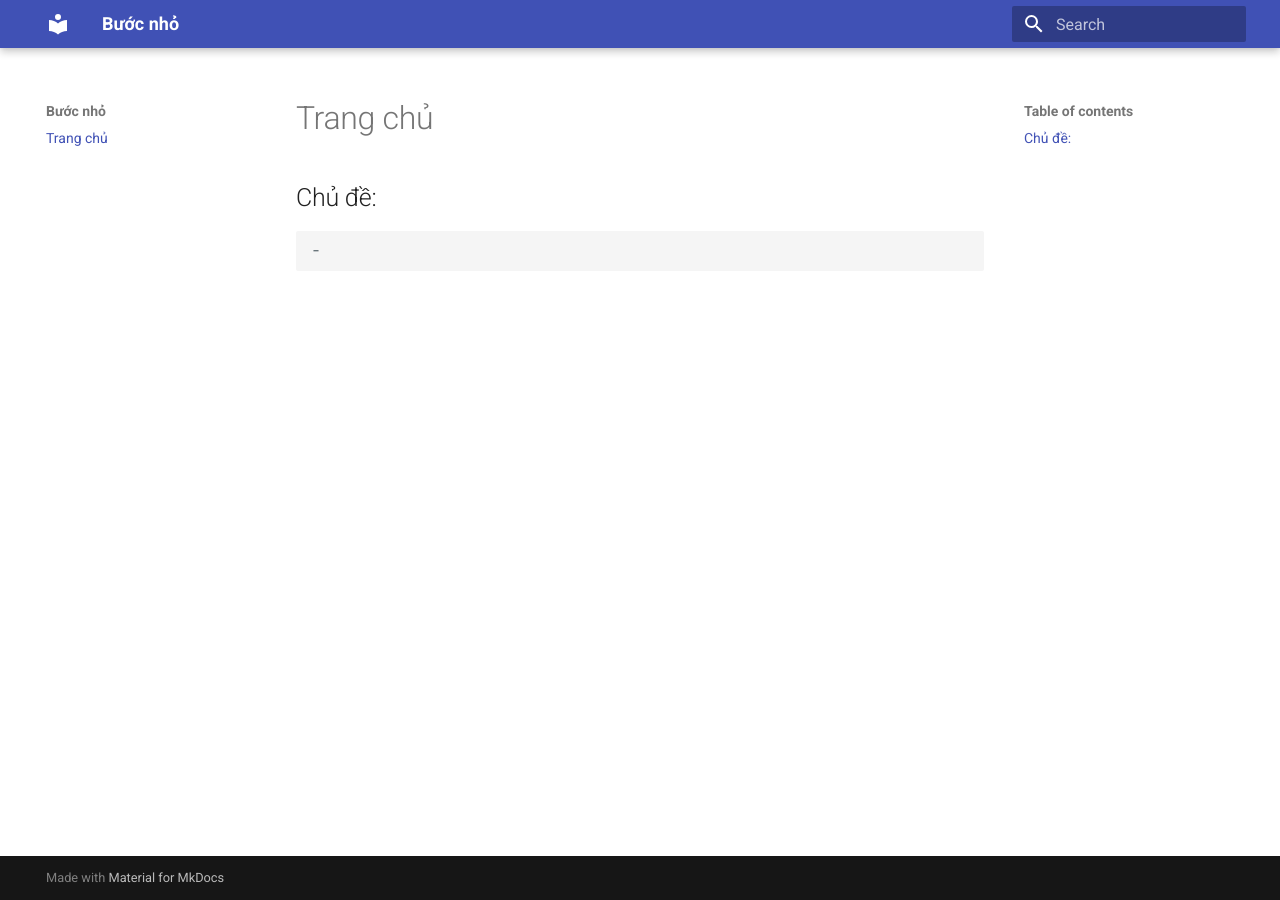
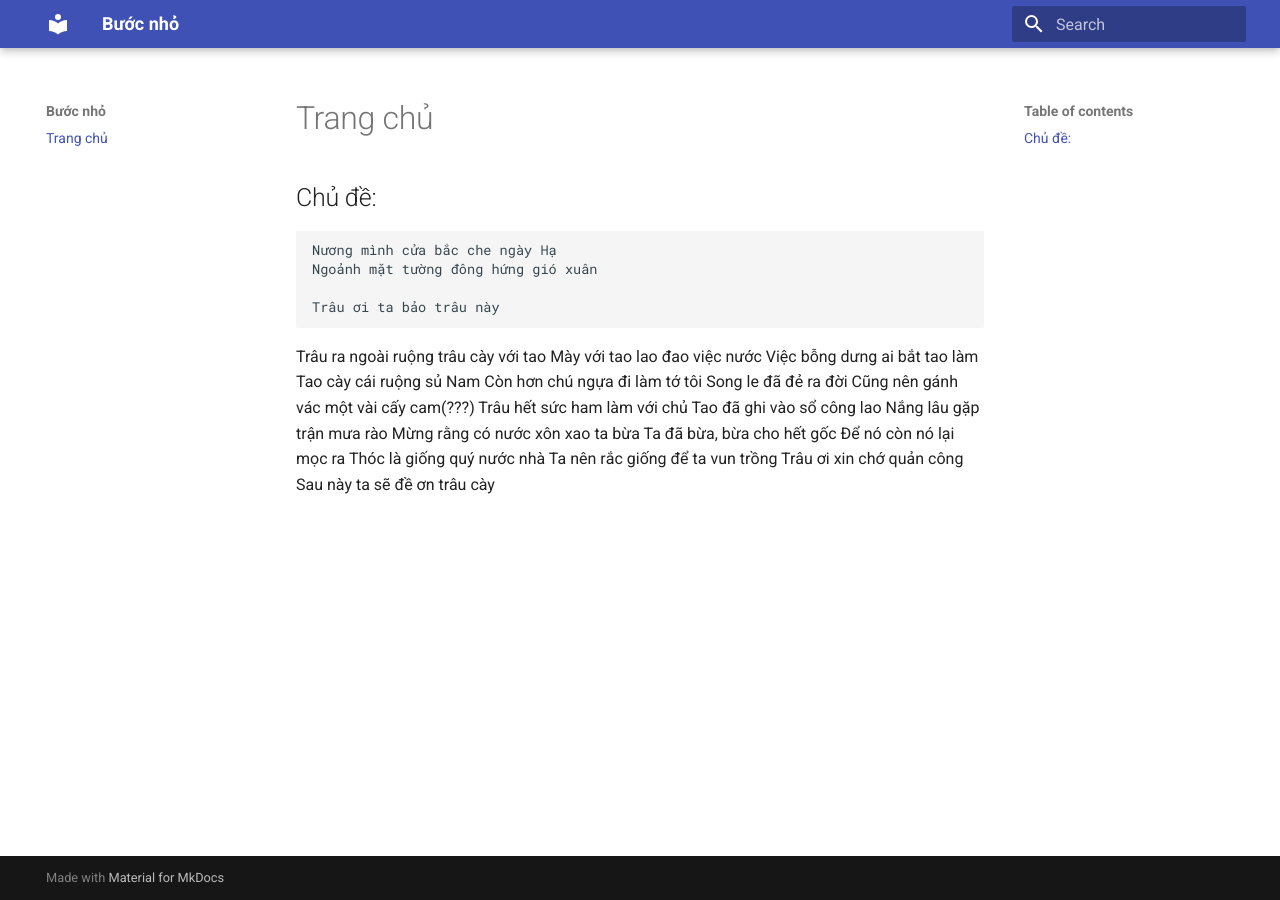
Before and after one commit to smallstep-byme/buoc_nho, an MkDocs documentation site: the page built from docs/index.md, in a window 1280 px wide. Built offline with MkDocs 1.6.1 and Material for MkDocs 9.7.7, drawn with Linux system fonts in a browser that asks for light colours.

Commit message:
Tho cu Ca Mao

```diff
--- a/docs/index.md
+++ b/docs/index.md
@@ -1,4 +1,24 @@
 # Trang chủ
 
 ## Chủ đề:
-    -
+    Nương mình cửa bắc che ngày Hạ
+    Ngoảnh mặt tường đông hứng gió xuân
+
+    Trâu ơi ta bảo trâu này
+Trâu ra ngoài ruộng trâu cày với tao
+    Mày với tao lao đao việc nước
+Việc bỗng dưng ai bắt tao làm
+    Tao cày cái ruộng sủ Nam
+Còn hơn chú ngựa đi làm tớ tôi
+    Song le đã đẻ ra đời
+Cũng nên gánh vác một vài cấy cam(???)
+    Trâu hết sức ham làm với chủ
+Tao đã ghi vào sổ công lao
+    Nắng lâu gặp trận mưa rào
+Mừng rằng có nước xôn xao ta bừa
+    Ta đã bừa, bừa cho hết gốc
+Để nó còn nó lại mọc ra
+    Thóc là giống quý nước nhà
+Ta nên rắc giống để ta vun trồng
+    Trâu ơi xin chớ quản công
+Sau này ta sẽ đề ơn trâu cày
```
